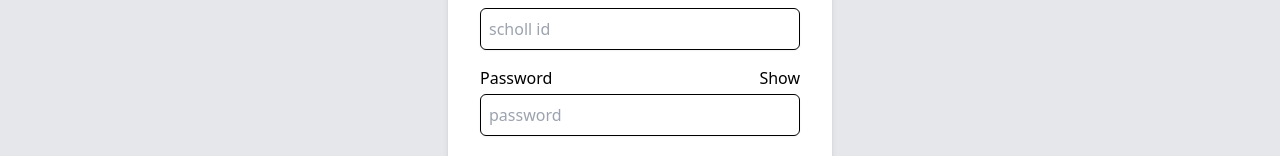
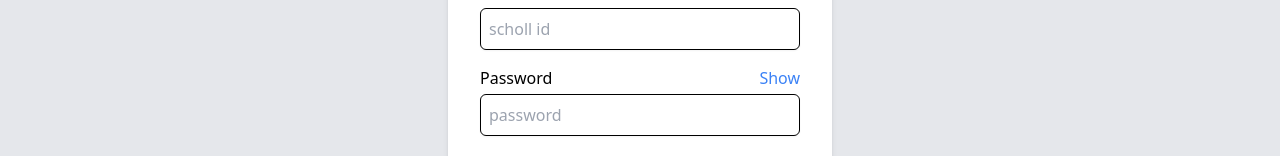
Before and after one commit to Anishwanare/sontakkesir_frontend, a React (Vite) app: page /school-register in a window 1280 px wide. Shown: the part 722-878 px from the top of the page. Built offline with nearby package versions, Linux system fonts and the light colour scheme.

Commit message:
Registration for student and school

```diff
--- a/src/Components/Header.jsx
+++ b/src/Components/Header.jsx
@@ -140,8 +140,7 @@ const Header = () => {
                   <MenuItem>
                     {({ active }) => (
                       <Link
-                        to={"/student-login"}
-                        href="#"
+                        to={"/student-register"}
                         className={classNames(
                           active
                             ? "bg-gray-100 text-gray-900"
--- a/src/School/Registration.jsx
+++ b/src/School/Registration.jsx
@@ -152,7 +152,7 @@ const Registration = () => {
               <label
                 htmlFor=""
                 onClick={handleShowPassword}
-                className="cursor-pointer"
+                className="cursor-pointer text-blue-500"
               >
                 {show ? "Hide" : " Show"}
               </label>
```
